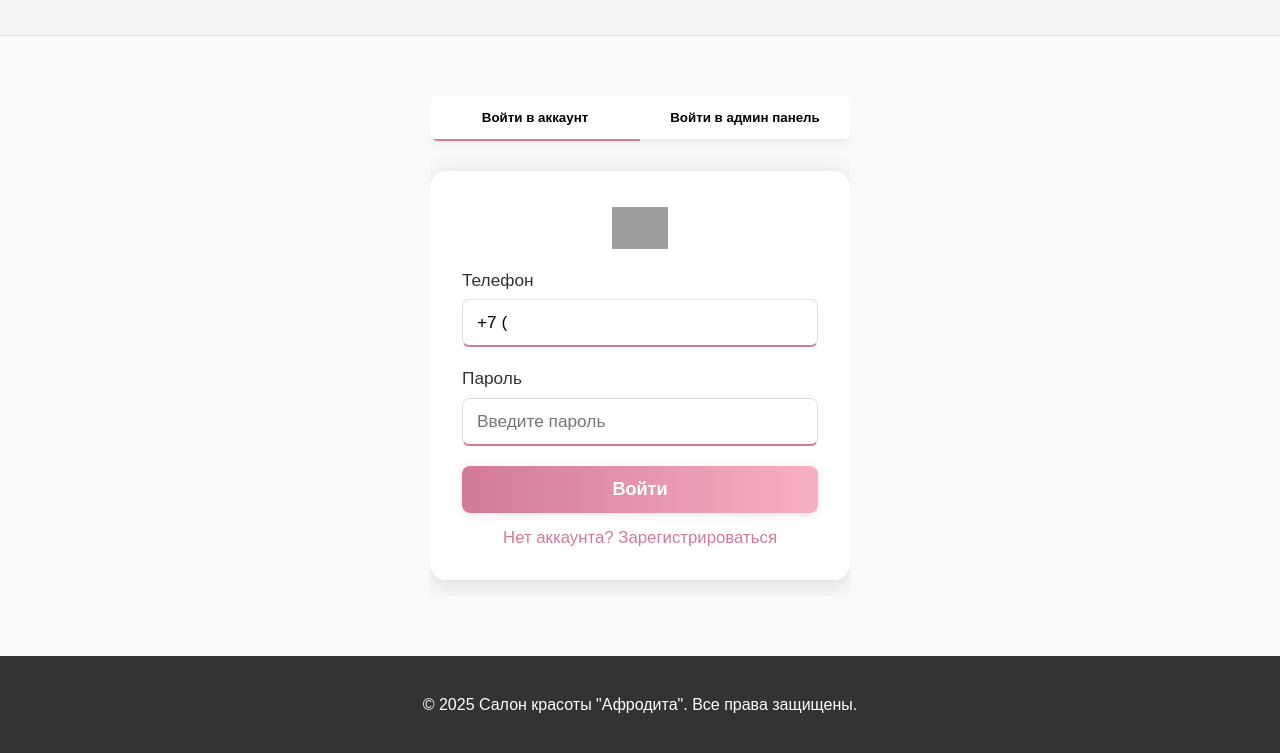
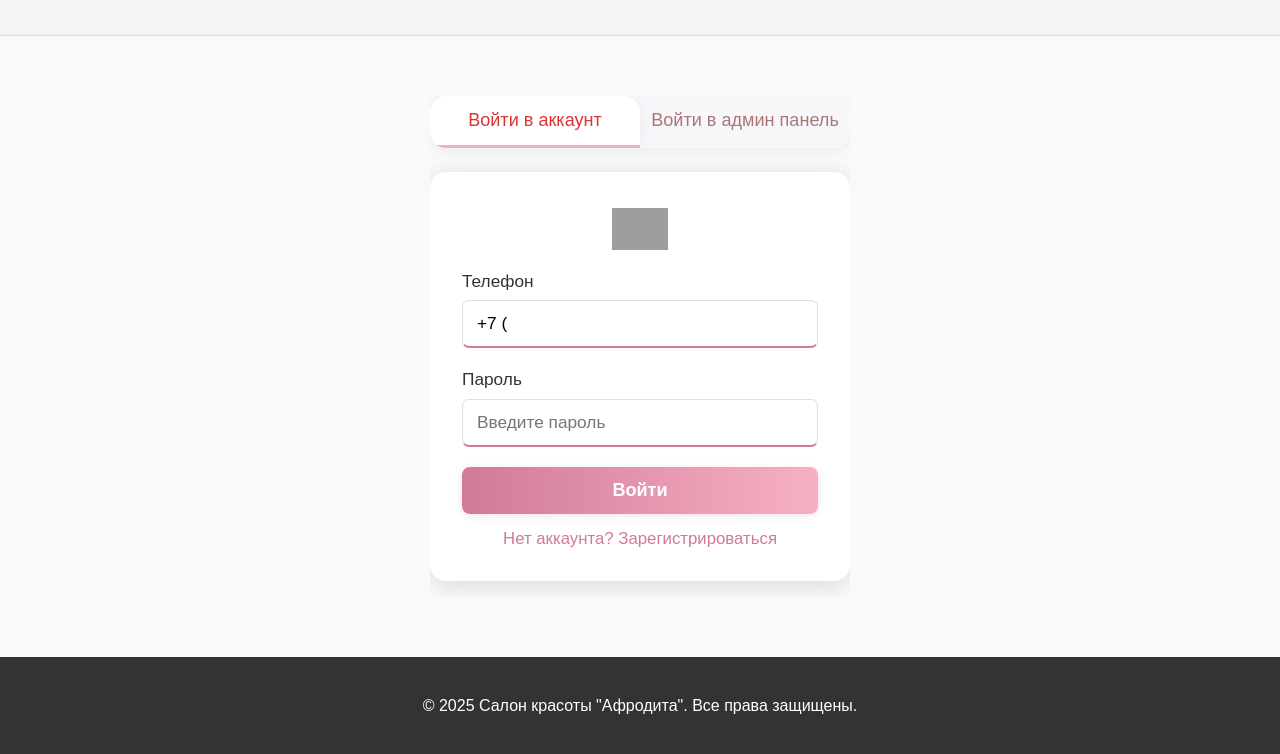
Before and after one commit to ArtiWhoLis/afrodita, a website: page login.html in a window 1280 px wide. Shown: the part 175-929 px from the top of the page. Drawn offline with Linux system fonts and the light colour scheme; grey boxes are pictures that could not be loaded.

Commit message:
Сайт Косметики

```diff
--- a/css/style.css
+++ b/css/style.css
@@ -590,3 +590,28 @@ input[type='search'], .filter-chip {
   .modal, .booking-form, .admin-table { min-width: 0; width: 100vw; }
   .container { padding: 0 2vw; }
 }
+
+/* --- Современные табы для входа --- */
+.login-tabs {
+  display: flex; gap: 0; margin-bottom: 24px; border-radius: 16px; overflow: hidden; background: #f7f7fa;
+  box-shadow: 0 2px 12px #0001;
+}
+.login-tab {
+  flex: 1; padding: 14px 0; font-size: 1.13em; font-weight: 500; color: #a77;
+  background: none; border: none; outline: none; cursor: pointer;
+  transition: background .22s, color .22s, box-shadow .22s, border .22s;
+  border-radius: 0; border-bottom: 3px solid transparent;
+}
+.login-tab.active, .login-tab:focus {
+  color: #d33; background: #fff; border-bottom: 3px solid #e9b0c9;
+  box-shadow: 0 4px 16px #e9b0c933;
+  border-radius: 16px 16px 0 0;
+  z-index: 2;
+}
+.login-tab:not(.active):hover {
+  background: #f3e6ef; color: #c77;
+}
+@media (max-width: 600px) {
+  .login-tabs { flex-direction: column; border-radius: 18px; }
+  .login-tab { font-size: 1.18em; padding: 16px 0; }
+}
--- a/login.html
+++ b/login.html
@@ -29,9 +29,9 @@
         </section>
         <section class="booking-form-section visible">
             <div class="container" style="max-width:420px;margin:auto;">
-                <div class="login-tabs" style="display:flex;justify-content:center;margin-bottom:30px;box-shadow:0 2px 8px #0001;border-radius:8px;overflow:hidden;">
-                    <button type="button" id="tab-user" class="tab-btn active" style="flex:1;padding:14px 0;border:none;background:#fff;border-bottom:2px solid #d17a97;font-weight:bold;cursor:pointer;transition:background 0.2s,border-bottom 0.2s;">Войти в аккаунт</button>
-                    <button type="button" id="tab-admin" class="tab-btn" style="flex:1;padding:14px 0;border:none;background:#fff;border-bottom:2px solid #eee;font-weight:bold;cursor:pointer;transition:background 0.2s,border-bottom 0.2s;">Войти в админ панель</button>
+                <div class="login-tabs">
+                    <button type="button" id="tab-user" class="login-tab active">Войти в аккаунт</button>
+                    <button type="button" id="tab-admin" class="login-tab">Войти в админ панель</button>
                 </div>
                 <form id="login-form" class="booking-form" style="background:#fff;padding:36px 32px 28px 32px;border-radius:16px;box-shadow:0 4px 24px #0002;display:flex;flex-direction:column;align-items:center;gap:0;">
                     <div style="display:flex;justify-content:center;margin-bottom:18px;">
```
Also changed, not shown: js/admin.js (+6 -1 lines).
